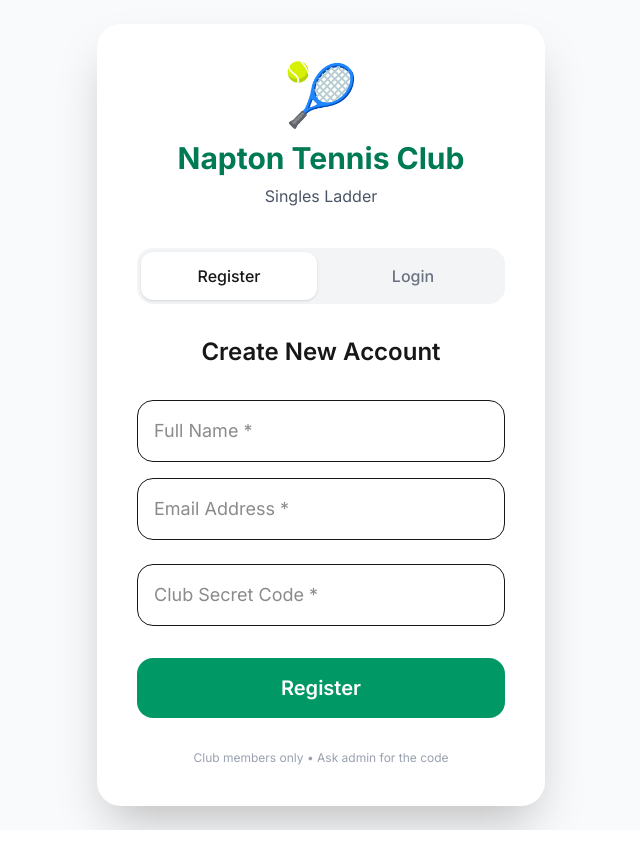
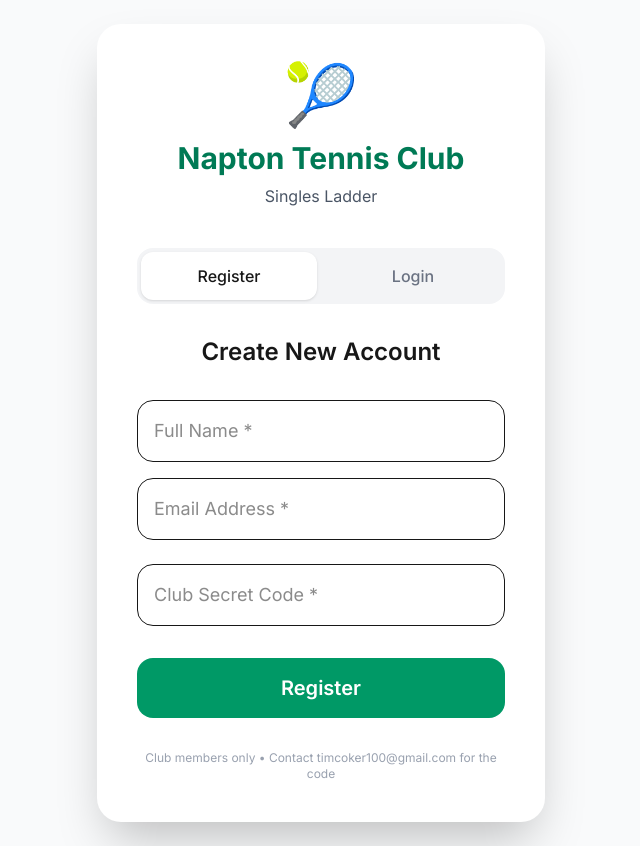
Before and after one commit to timcoker100-prog/napton-tennis-ladder, a Next.js app: page /login in a window 1280 px wide. Shown: the whole page, without its empty margins (319-959 px from the left). Built offline with nearby package versions, Linux system fonts and the light colour scheme.

Commit message:
Updated club code to N&P2026 + contact email

```diff
--- a/app/login/page.tsx
+++ b/app/login/page.tsx
@@ -2,7 +2,7 @@
 import { useState } from 'react';
 import { useRouter } from 'next/navigation';
 
-const SECRET_CODE = "NAPTON2026";
+const SECRET_CODE = "N&P2026";
 
 export default function LoginPage() {
   const router = useRouter();
@@ -25,7 +25,6 @@ export default function LoginPage() {
     const trimmedEmail = email.trim().toLowerCase();
     const playerName = name.trim() || "Unnamed Player";
 
-    // Check for duplicate email
     const existingPlayers = JSON.parse(localStorage.getItem('players') || '[]');
     if (isRegisterMode && existingPlayers.some((p: any) => p.email === trimmedEmail)) {
       setError("❌ This email is already registered. Please use Login.");
@@ -45,14 +44,11 @@ export default function LoginPage() {
       matchesPlayed: 0,
     };
 
-    // Save to players list
     const updatedPlayers = isRegisterMode
       ? [...existingPlayers, newPlayer]
       : existingPlayers.map((p: any) => p.email === trimmedEmail ? newPlayer : p);
 
     localStorage.setItem('players', JSON.stringify(updatedPlayers));
-
-    // Save current user
     localStorage.setItem('currentUser', JSON.stringify(newPlayer));
 
     router.push('/ladder');
@@ -91,7 +87,7 @@ export default function LoginPage() {
         </button>
 
         <p className="text-center text-xs text-gray-400 mt-8">
-          Club members only • Ask admin for the code
+          Club members only • Contact timcoker100@gmail.com for the code
         </p>
       </div>
     </div>
```
